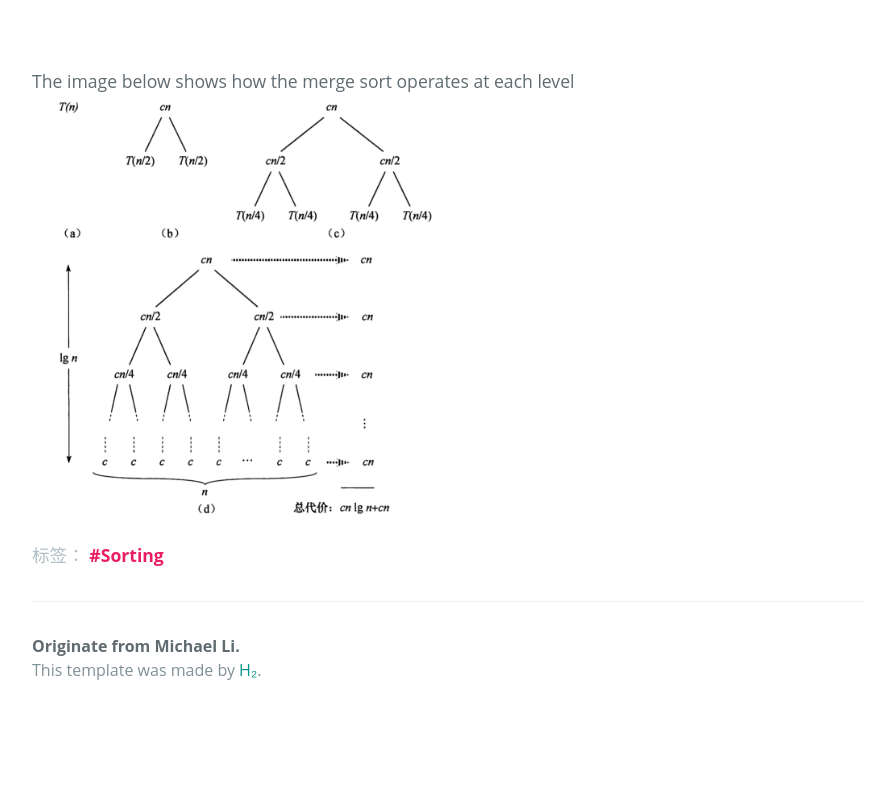
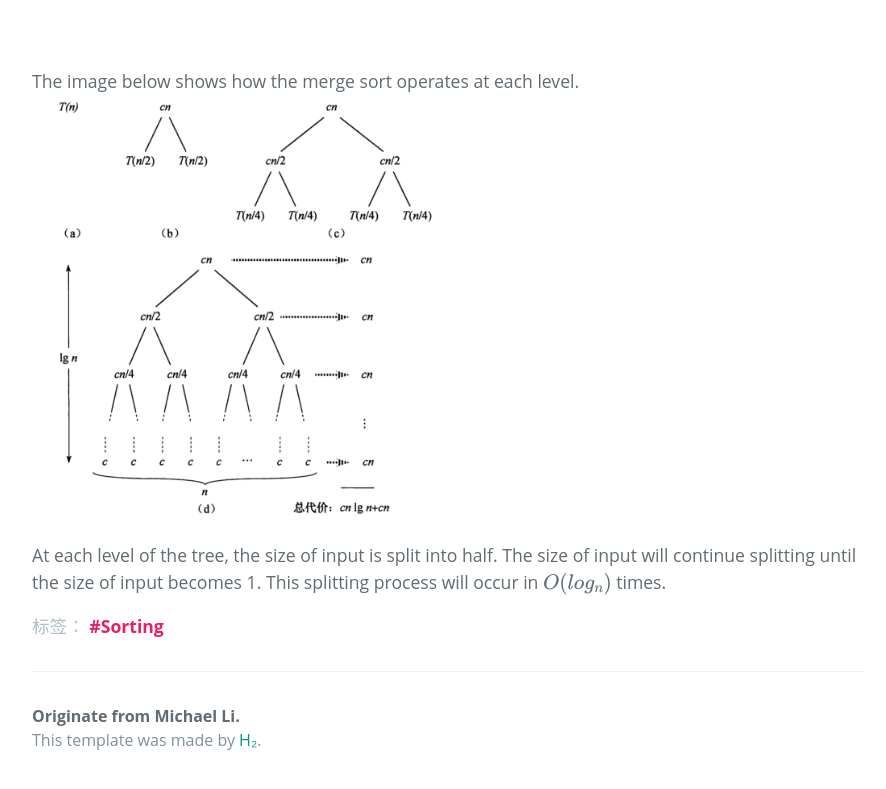
Before and after one commit to zl323/zl323.github.io, a Jekyll site: the page built from _posts/2020-05-13-Merge-Sort.md, in a window 1280 px wide and 1150 px high. Shown: the part 350-1139 px from the top of the window, without its empty margins (192-1078 px from the left). Built offline with Jekyll 4.4.1, drawn with Linux system fonts in a browser that asks for light colours; some web fonts are replaced; formulas are drawn with MathJax 3.

Commit message:
edit merge sort

```diff
--- a/_posts/2020-05-13-Merge-Sort.md
+++ b/_posts/2020-05-13-Merge-Sort.md
@@ -5,5 +5,7 @@ date:   2020-05-13
 tags: Sorting
 mathjax: true
 ---
-The image below shows how the merge sort operates at each level
+The image below shows how the merge sort operates at each level.
 <img src="https://zl323.github.io/assets/postImg/mergeSort1.png" alt="useful image" height="50%" width="50%">
+
+At each level of the tree, the size of input is split into half. The size of input will continue splitting until the size of input becomes 1. This splitting process will occur in $O(log_n)$ times.
```
